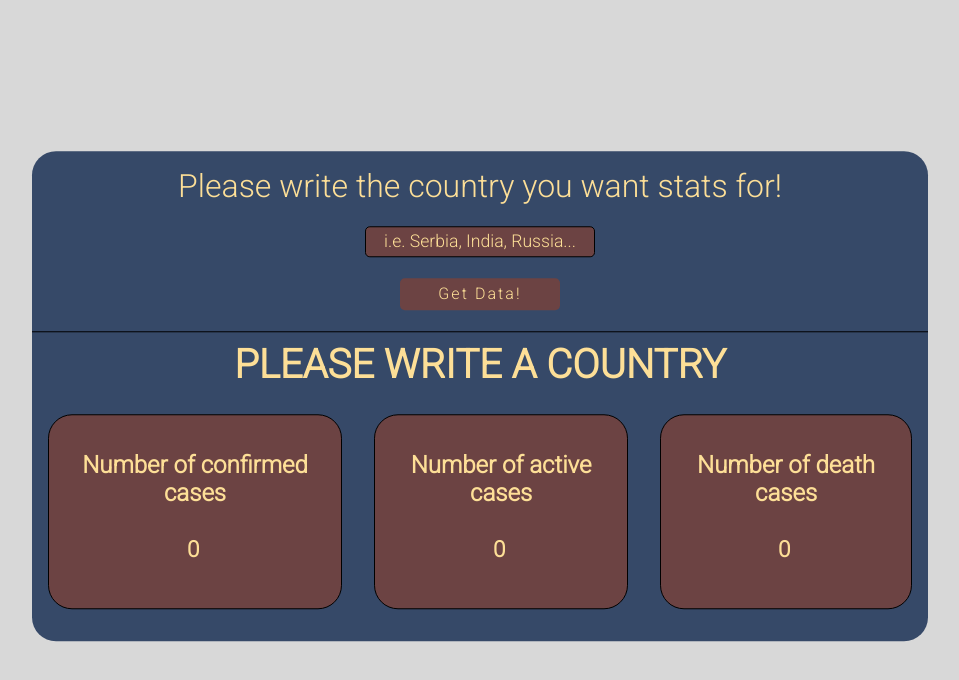
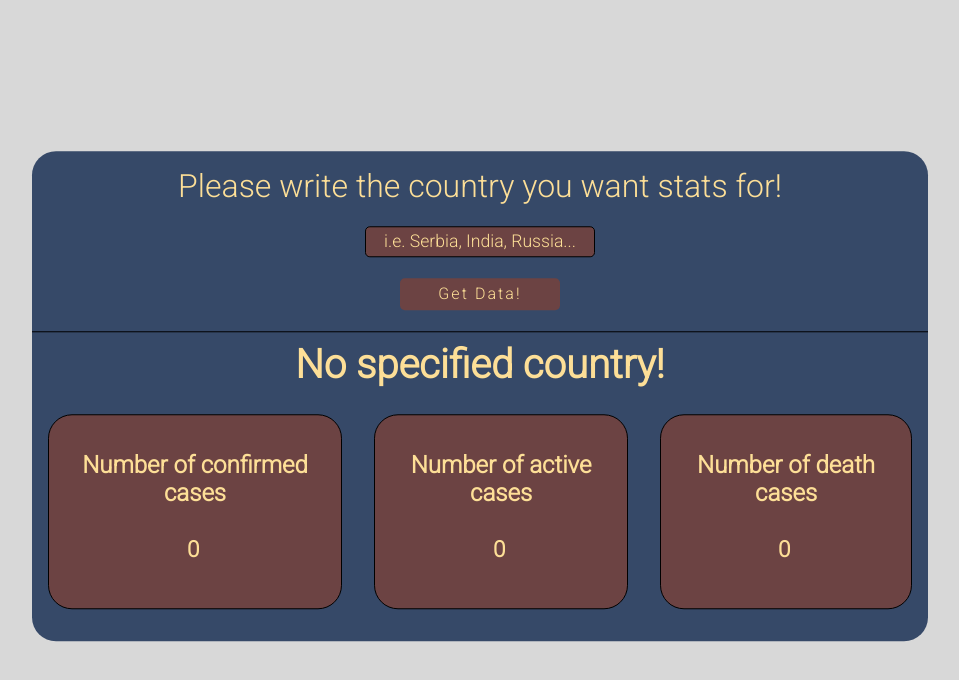
Before and after one commit to SvetozarMiskovic/covid-tracker, a React (Create React App) app: page / in a window 1280 px wide. Shown: the top 680 px of the page, without its empty margins (176-1135 px from the left). Built offline with nearby package versions, Linux system fonts and the light colour scheme.

Commit message:
tweaking

```diff
--- a/src/components/App.js
+++ b/src/components/App.js
@@ -23,7 +23,7 @@ function App() {
         })
         .then(res => {
           data = res[res.length - 1];
-          console.log(data);
+
           if (data) {
             country.textContent = data.Country;
             deaths.textContent = data.Deaths.toLocaleString();
--- a/src/components/Information.js
+++ b/src/components/Information.js
@@ -3,7 +3,7 @@ import '../styles/Information.css';
 function Information() {
   return (
     <div className="holder">
-      <h2 className="country-display">PLEASE WRITE A COUNTRY</h2>
+      <h2 className="country-display">No specified country!</h2>
       <div className="information-box">
         <div className="confirmed">
           <h2>Number of confirmed cases</h2>
```
